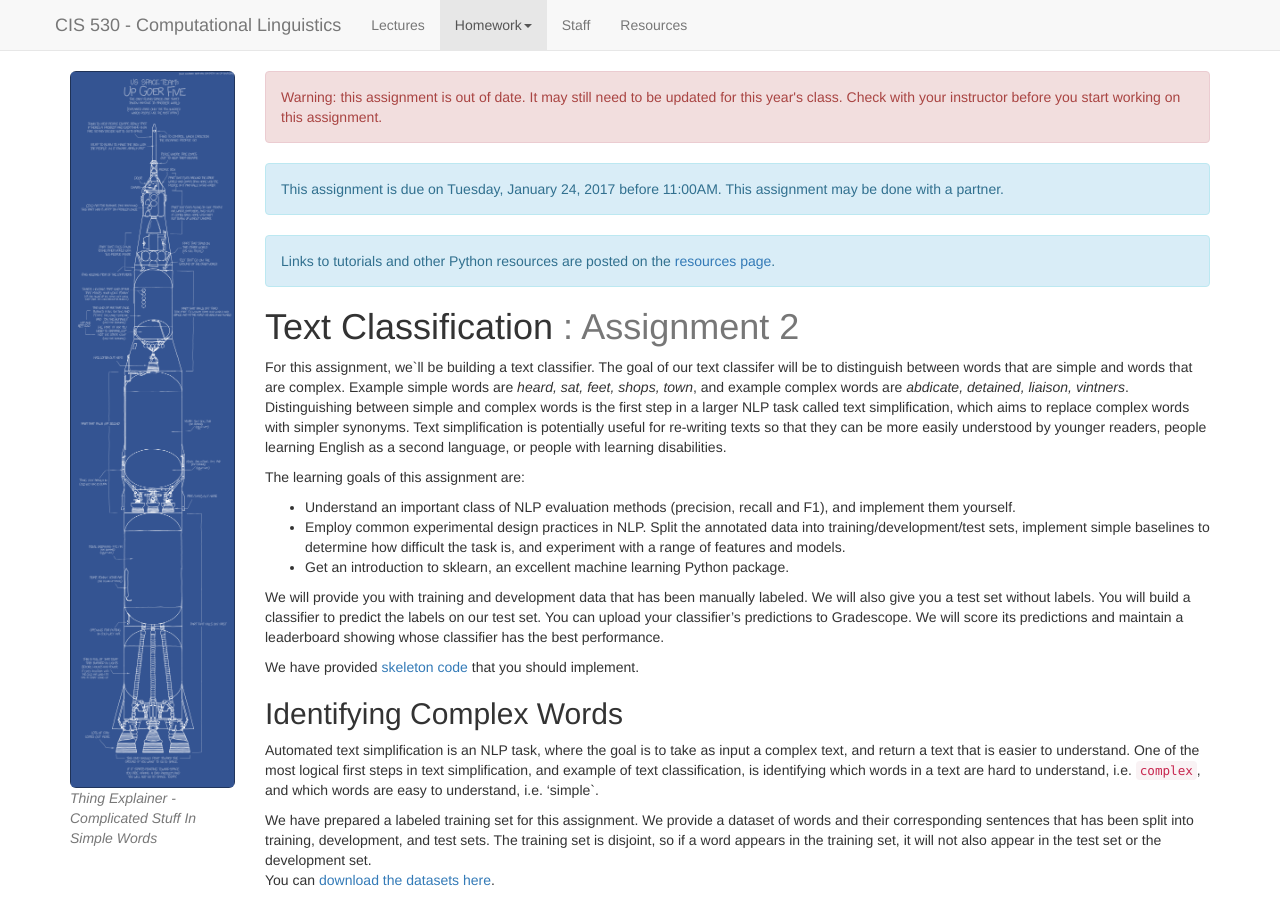
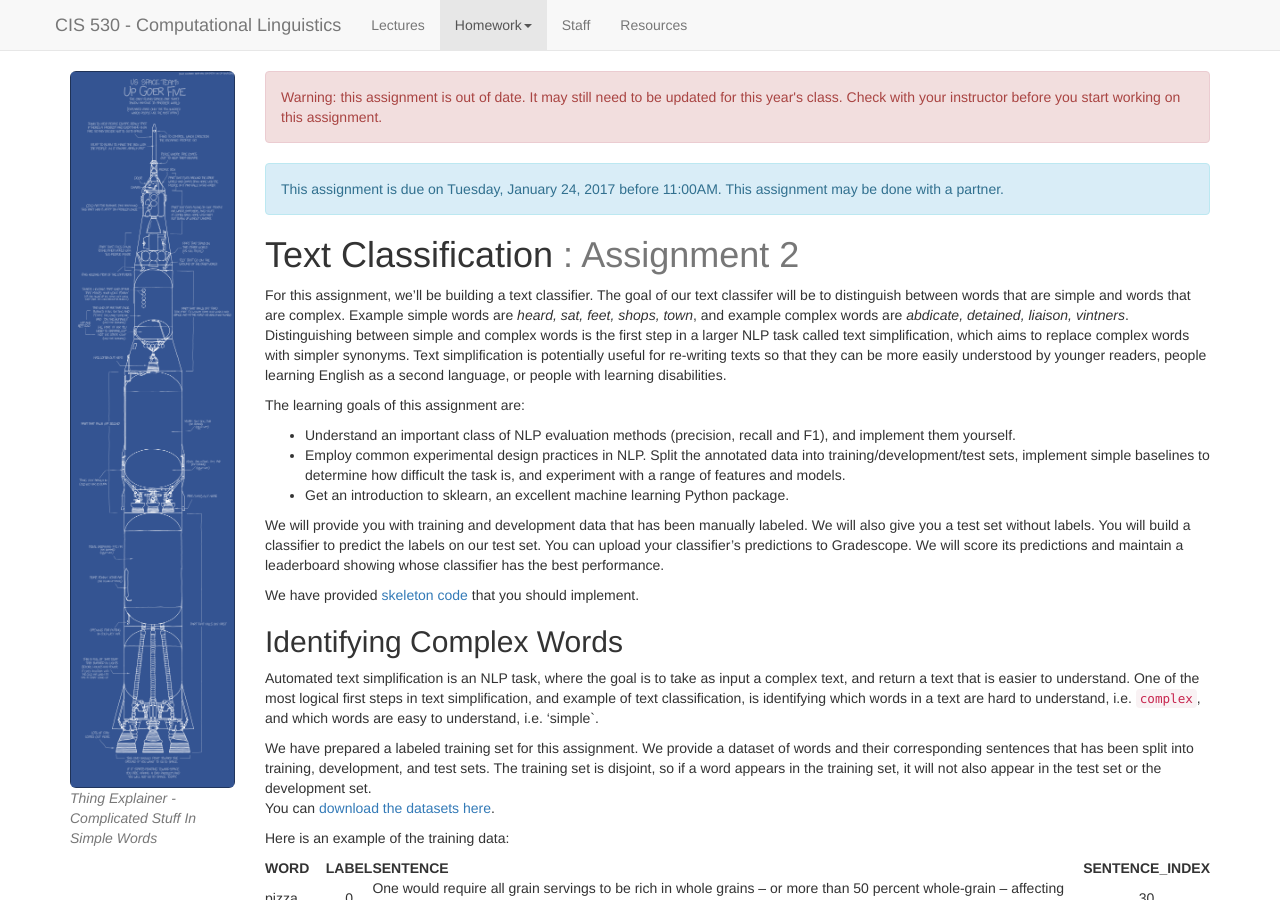
Before and after one commit to computational-linguistics-class/computational-linguistics-class.github.io, a Jekyll site: the page built from assignment2.md, in a window 1280 px wide and 900 px high. Built offline with Jekyll 4.4.1, drawn with Linux system fonts in a browser that asks for light colours; nearby versions of some CDN libraries; a script that is not in the unit is left out.

Commit message:
Formatting fixes

```diff
--- a/assignment2.md
+++ b/assignment2.md
@@ -25,14 +25,11 @@
 This assignment is due on {{ page.due_date | date: "%A, %B %-d, %Y" }} before {{ page.due_date | date: "%I:%M%p" }}.   This assignment may be done with a partner.
 </div>
 
-<div class="alert alert-info" markdown="span">
-Links to tutorials and other Python resources are posted on the [resources page](resources.html).</div>
-
 
 Text Classification <span class="text-muted">: Assignment 2</span>
 =============================================================
 
-For this assignment, we`ll be building a text classifier.  The goal of our text classifer will be to distinguish between words that are simple and words that are complex.  Example simple words are *heard, sat, feet, shops, town*, and example complex words are *abdicate, detained, liaison, vintners*. Distinguishing between simple and complex words is the first step in a larger NLP task called text simplification, which aims to replace complex words with simpler synonyms.  Text simplification is potentially useful for re-writing texts so that they can be more easily understood by younger readers, people learning English as a second language, or people with learning disabilities.
+For this assignment, we'll be building a text classifier.  The goal of our text classifer will be to distinguish between words that are simple and words that are complex.  Example simple words are *heard, sat, feet, shops, town*, and example complex words are *abdicate, detained, liaison, vintners*. Distinguishing between simple and complex words is the first step in a larger NLP task called text simplification, which aims to replace complex words with simpler synonyms.  Text simplification is potentially useful for re-writing texts so that they can be more easily understood by younger readers, people learning English as a second language, or people with learning disabilities.
 
 The learning goals of this assignment are:
 * Understand an important class of NLP evaluation methods (precision, recall and F1), and implement them yourself.
@@ -87,7 +84,7 @@
 
 Please report the precision, recall, and f-score using both the training data and the development data individually to be graded.
 
-### Word length baseline
+## Word length baseline
 
 For our next baseline, we will use the length of each word to predict its complexity.
 
@@ -98,7 +95,7 @@
 In your write-up, please report the precision, recall, and f-score for the training and development data individually, along with the range of thresholds you tried.
 
 
-### Word frequency baseline
+## Word frequency baseline
 
 Our final baseline thresholds on word frequency instead of length. We have provided Google NGram frequencies in the text file `ngram_counts.txt`, along with the helper function `load_ngram_counts(ngram_counts_file)` to load them into Python as a dictionary.
 
@@ -108,7 +105,7 @@
 
 Note: Due to its size, loading the ngram counts into Python takes around 20 seconds, and finding the correct threshold may take a few minutes to run.
 
-### Naive Bayes classification
+## Naive Bayes classification
 
 Now, let's move on to actual machine learning classifiers! For our first classifier, you will use the built-in Naive Bayes model from sklearn, to train a classifier. You should refer to the online sklearn documentation when you are building your classifier. For features, you will start by use word length and word frequency as your two features. To import this model, use the following command:
 
@@ -132,7 +129,7 @@
 
 Be sure to always use the means and standard deviations from the `training data`.
 
-### Logistic Regression
+## Logistic Regression
 
 Next, you will use sklearn;s built-in Logistic Regression classifier. Again, we will use word length and word frequency as your two features. To import this model, use the following command:
 
@@ -144,7 +141,7 @@
 
 Again, please report the precision, recall, and f-score on the training and development data.
 
-### Comparing of Naive Bayes vs. Logistic Regression.
+## Comparing of Naive Bayes vs. Logistic Regression.
 
 After implementing the previous two sections, you will notice that even though the Naive Bayes and Logistic Regression classifiers are given the same data, their performance is not identical. Add a paragraph to your write up that discusses which model performed better on this task, and why you think this was the case.
 
@@ -152,7 +149,7 @@
 
 Finally, the fun part! In this section, you will build your own classifier for the complex word identification task, and compare your results to that of your classmates. You will also perform an error analysis for your best performing model.
 
-### Try different models
+## Try different models
 
 You can choose any other types of classifier, and any additional features you can think of! For classifiers, beyond Naive Bayes and Logistic Regression, you might consider trying `SVM`, `Decision Trees`, and `Random Forests`, among others. Additional features you may consider include number of syllables, as well as sentence-based complexity features, such as length of the sentence, average word length, etc. For counting the number of syllables, we have provided a python script `syllables.py` that contains the function `count_syllables(word)`, which you may use.
 
@@ -163,14 +160,14 @@
 Note: You can also tune the parameters of your model, e.g. what type of kernel to use. This is not required, as some of you may not be that familiar with this.
 
 
-### Analyze your model
+## Analyze your model
 
 An important part of text classification tasks is to determine what your model is getting correct, and what your model is getting wrong. For this problem, you must train your best model on the training data, and report the precision, recall, and f-score on the development data.
 
 In addition, need to perform a detailed error analysis of your models. Give several examples of words on which your best model performs well. Also give examples of words which your best model performs poorly on, and try to identify at least two categories of words on which your model is making errors.
 
 
-### Comparing your best model to your classmates
+## Comparing your best model to your classmates
 
 Finally, train your best model on both the training and development data. You will use this classifier to predict labels for the test data, and will submit these labels in a text file named `test_labels.txt` (with one label per line) to the leaderboard; be sure NOT to shuffle the order of the test examples. Instructions for how to post to the leaderboard will be posted on Piazza soon.
 
```
